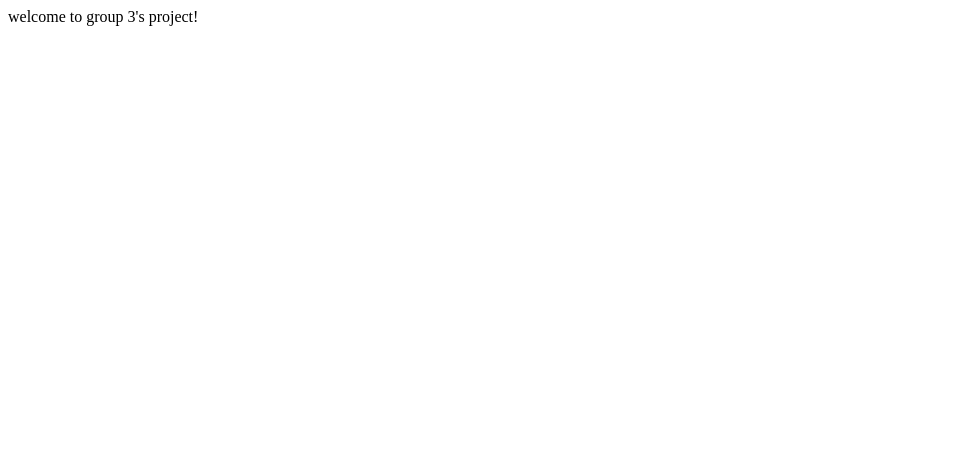
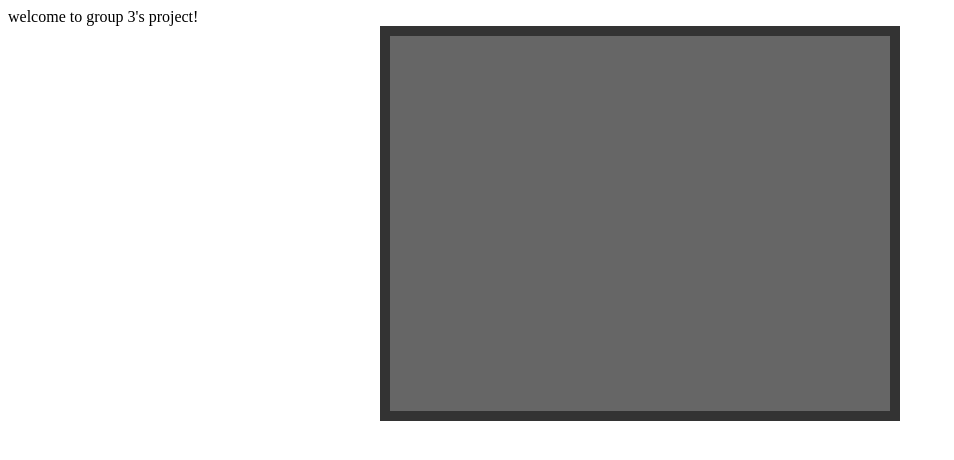
Before and after one commit to staying-in-touch/staying-in-touch.github.io, a plain HTML site: page index.html in a window 1280 px wide. Shown: the whole page, without its empty margins (0-954 px from the left). Drawn offline with Linux system fonts and the light colour scheme.

Commit message:
Update index.html

```diff
--- a/index.html
+++ b/index.html
@@ -1,2 +1,35 @@
 
 welcome to group 3's project!
+
+<!DOCTYPE html>
+<html>
+<head>
+<meta charset="utf-8">
+<title>Display Webcam Stream</title>
+
+<style>
+#container {
+	margin: 0px auto;
+	width: 500px;
+	height: 375px;
+	border: 10px #333 solid;
+}
+#videoElement {
+	width: 500px;
+	height: 375px;
+	background-color: #666;
+}
+</style>
+</head>
+
+<body>
+<div id="container">
+	<video autoplay="true" id="videoElement">
+
+	</video>
+</div>
+<script>
+
+</script>
+</body>
+</html>
```
